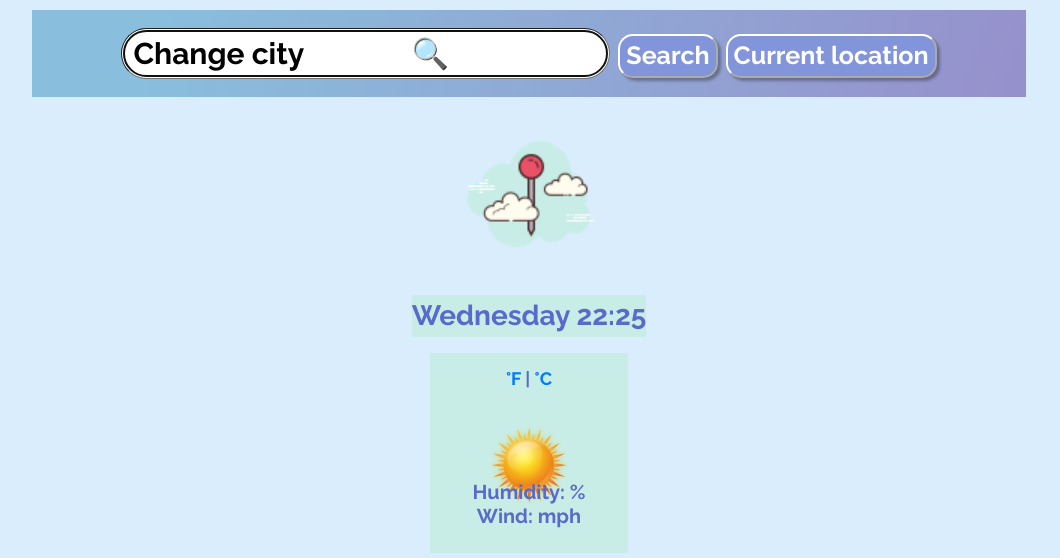
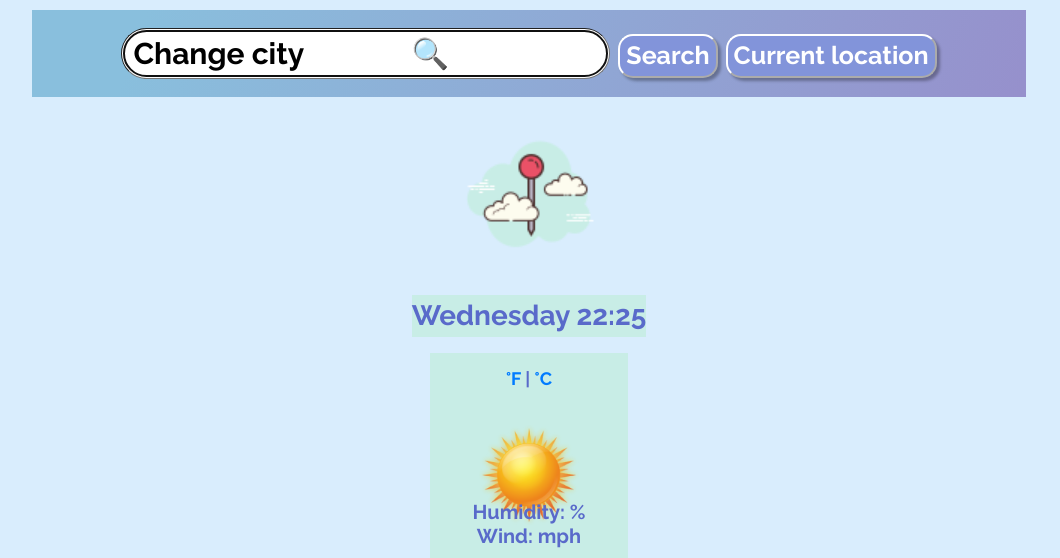
Before and after one commit to emursala/my-weather-app, a plain HTML site: page index.html in a window 1280 px wide. Shown: the top 558 px of the page, without its empty margins (111-1171 px from the left). Drawn offline with nearby package versions, Linux system fonts and the light colour scheme; no server answers; a web font is replaced by a local one.

Commit message:
updated top px for icon

```diff
--- a/src/styles.css
+++ b/src/styles.css
@@ -126,5 +126,6 @@ input:hover {
   font-family: "Raleway", sans-serif;
 }
 .icon {
-  width: 80px;
+  width: 100px;
+  top: -35px;
 }
```
